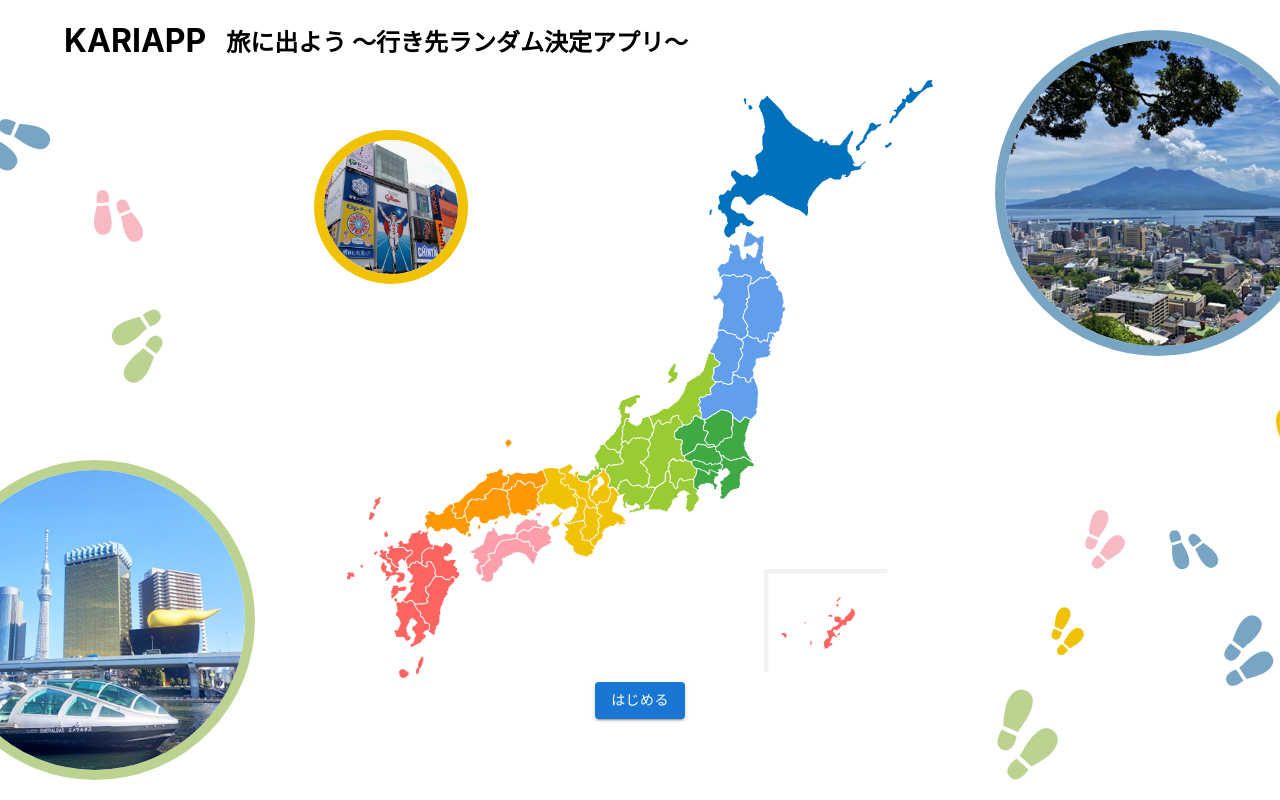
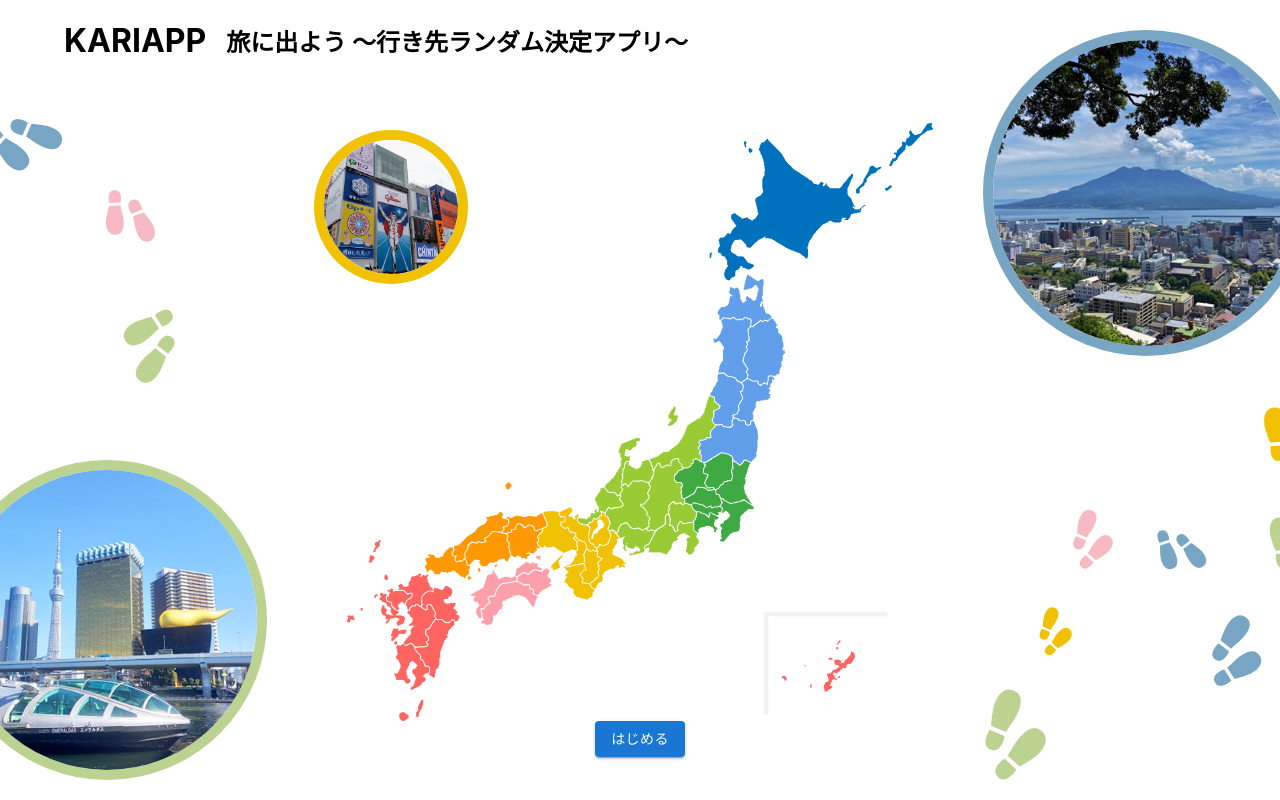
Before and after one commit to Apocalyptic-Wonderboiled/wonder-app, a React (Create React App) app: page / in a window 1280 px wide. Shown: the top 800 px of the page. Built offline with nearby package versions, Linux system fonts and the light colour scheme.

Commit message:
#21 日本地図を縦幅の中央に配置するよう修正

```diff
--- a/src/components/Top.module.css
+++ b/src/components/Top.module.css
@@ -21,7 +21,10 @@
 }
 
 .centerContainer {
-  text-align: center;
+  display: flex;
+  justify-content: center;
+  align-items: center;
+  flex-direction: column;
 }
 
 .rightContainer {
```
